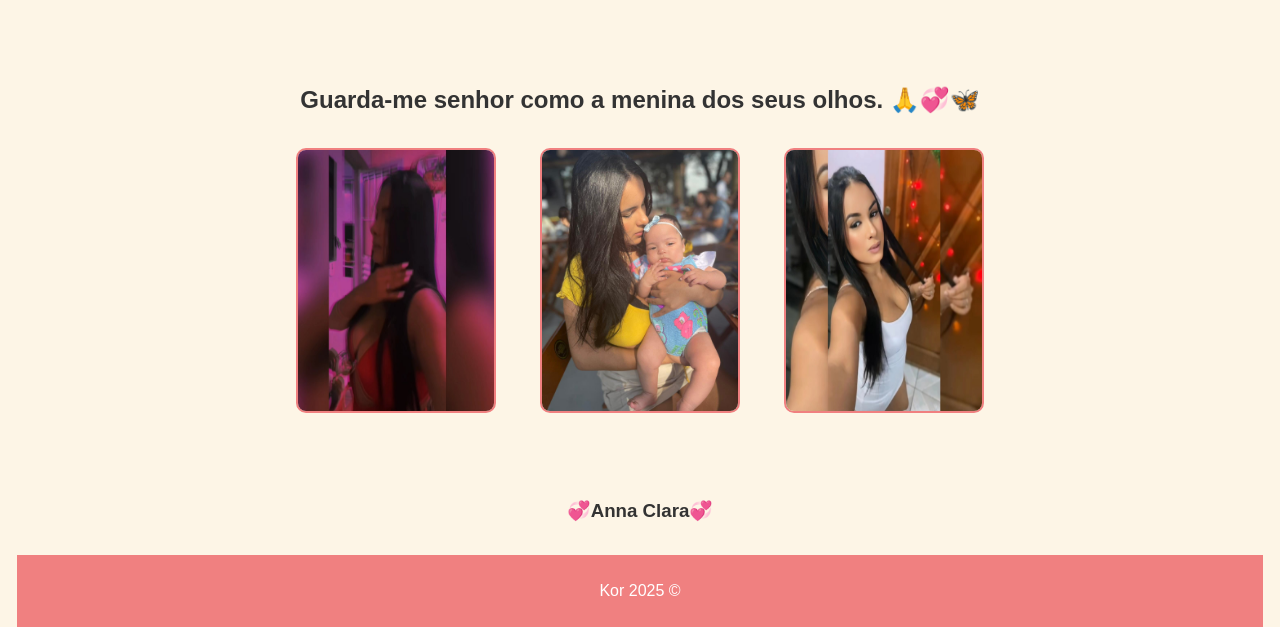
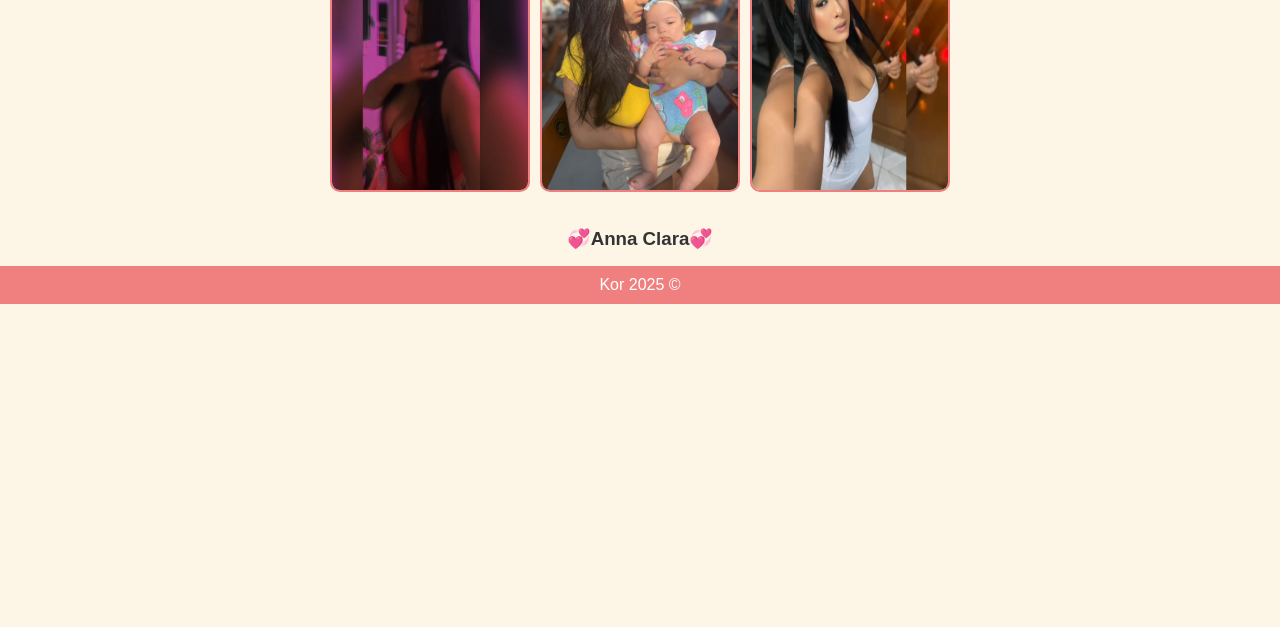
Before and after one commit to K0rh0nen/Luannaofc, a plain HTML site: page index.html in a window 1280 px wide. Shown: the part 330-957 px from the top of the page. After the commit the page ends 800 px from the top, so only its background shows below. Drawn offline with Linux system fonts and the light colour scheme.

Commit message:
Update styles.css

```diff
--- a/estilo/styles.css
+++ b/estilo/styles.css
@@ -1,5 +1,5 @@
 *{
-    margin: 17px;
+    margin: 0px;
     paddin:  0px;
     box-sizing: border-box;
 }
```
